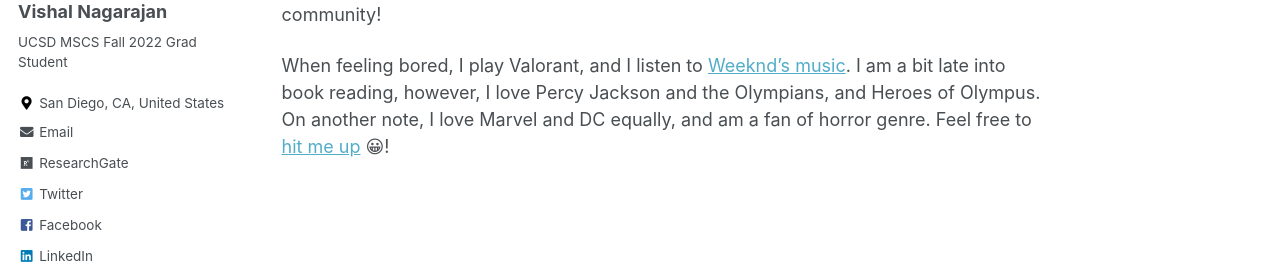
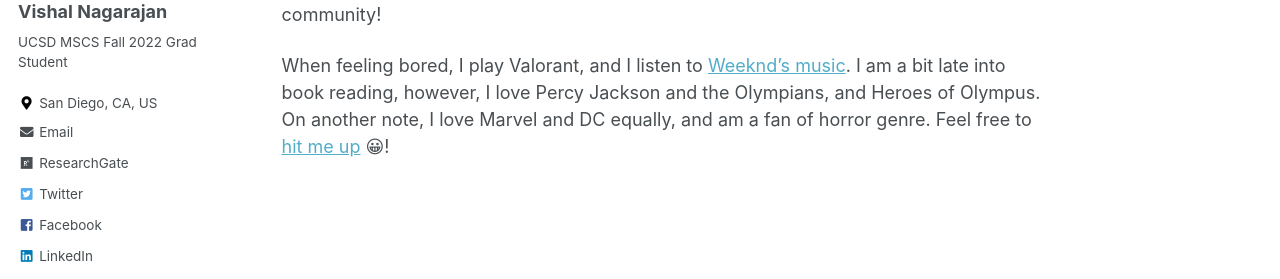
Before and after one commit to vishaln15/vishaln15.github.io, a Jekyll site: the page built from _pages/about.md, in a window 1280 px wide. Shown: the part 429-708 px from the top of the page. Built offline with Jekyll 4.4.1, drawn with Linux system fonts in a browser that asks for light colours; some web fonts are replaced.

Commit message:
Minor Bug Fix

```diff
--- a/_config.yml
+++ b/_config.yml
@@ -10,7 +10,7 @@
 title                    : "Vishal Nagarajan"
 title_separator          : "-"
 name                     : &name "Vishal Nagarajan"
-description              : &description "Incoming UCSD MSCS Fall 2022 Grad Student"
+description              : &description "UCSD MSCS Fall 2022 Grad Student"
 url                      : https://vishaln15.github.io # the base hostname & protocol for your site e.g. "https://mmistakes.github.io"
 baseurl                  : "" # the subpath of your site, e.g. "/blog"
 repository               : "vishaln15/vishaln15.github.io"
@@ -83,7 +83,7 @@
   name             : "Vishal Nagarajan"
   avatar           : "profile_new.jpg"
   bio              : "UCSD MSCS Fall 2022 Grad Student"
-  location         : "San Diego, CA, United States"
+  location         : "San Diego, CA, US"
   employer         :
   pubmed           :
   googlescholar    : "https://scholar.google.com/citations?user=Fl2vkV4AAAAJ"
```
